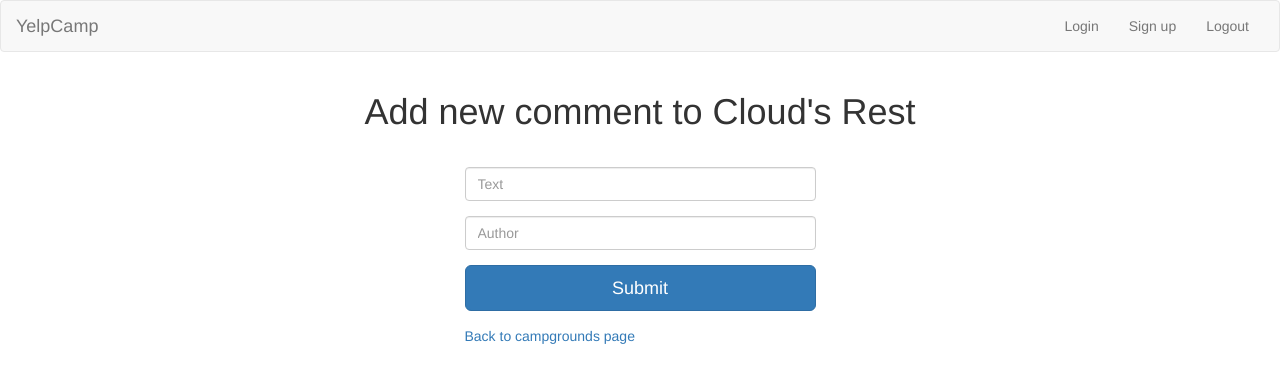
After one commit to joshuaduke/colt_Steele_YelpCamp, a Node server app: page /campgrounds/600000000000000000000003/comments/new in a window 1280 px wide. The commit adds this page. Shown: the top 383 px of the page. Run offline with Node 20, Linux system fonts and the light colour scheme; data comes from the database, SQL or seed files in the repository; some libraries are stand-ins or nearby versions.

Commit message:
moved all campground files into the campground folder whithin views, created commetn routes

```diff
--- a/app.js
+++ b/app.js
@@ -29,7 +29,7 @@ app.get("/campgrounds", (req, res)=>{
     if(err){
       console.log(err)
     }else{
-      res.render("index", {campgrounds: allCampgrounds});
+      res.render("campgrounds/index", {campgrounds: allCampgrounds});
     }
   })
   // res.render("campgrounds", {campgrounds: campgrounds}); //name: data passing in
@@ -37,7 +37,7 @@ app.get("/campgrounds", (req, res)=>{
 
 //NEW - Show form to create new campground
 app.get("/campgrounds/new", (req, res)=>{
-  res.render("new");
+  res.render("campgrounds/new");
 })
 
 // CREATE ROUTE - Add new campground to database
@@ -70,10 +70,52 @@ app.get("/campgrounds/:id", (req,res)=>{
     } else {
       console.log(foundCampground);
         //render show template with that campground
-      res.render("show", {campground: foundCampground});
+      res.render("campgrounds/show", {campground: foundCampground});
     }
   });
-})
+});
+
+// ======================
+// COMMENTS ROUTE
+// ======================
+
+
+app.get("/campgrounds/:id/comments/new", (req, res)=>{
+  Campground.findById(req.params.id, (err, campground)=>{
+    if(err){
+      console.log(err);
+    }
+    else{
+      res.render("comments/new", {campground: campground});
+    }
+  })
+
+});
+
+app.post("/campgrounds/:id/comments", (req, res)=>{
+  //lookup campground using ID
+  Campground.findById(req.params.id, (err, campground)=>{
+    if(err){
+      console.log(err);
+      res.redirect("/campgrounds");
+    } else {
+    //Create new comment
+    Comment.create(req.body.comment, (err, comment)=>{
+      if(err){
+        console.log(err);
+      } else {
+        //connect new comment to campground
+        campground.comments.push(comment);
+        campground.save();
+        //redirect campground show page
+        res.redirect("/campgrounds/" + campground._id);
+      }
+    });
+    }
+  });
+
+});
+
 
 app.listen(3000 ,process.env.IP, ()=>{
   console.log("The server is running...");
--- a/views/index.ejs
+++ b/views/campgrounds/index.ejs
@@ -1,4 +1,4 @@
-<%- include ("partials/header") %>
+<%- include ("../partials/header") %>
 
 <section class="container">
   <header class="jumbotron">
@@ -35,4 +35,4 @@
 </section>
 
 
-<%- include ("partials/footer") %>
+<%- include ("../partials/footer") %>
--- a/views/new.ejs
+++ b/views/campgrounds/new.ejs
@@ -1,4 +1,4 @@
-<%- include ("partials/header") %>
+<%- include ("../partials/header") %>
 
 
 <div class="container">
@@ -27,4 +27,4 @@
   </div>
 </div>
 
-<%- include ("partials/footer") %>
+<%- include ("../partials/footer") %>
--- a/views/show.ejs
+++ b/views/campgrounds/show.ejs
@@ -1,4 +1,4 @@
-<%- include ("partials/header") %>
+<%- include ("../partials/header") %>
 
 <p><%=campground.name%></p>
 
@@ -6,10 +6,12 @@
 
 <p><%=campground.description %>></p>
 
+<p> <a class="btn btn-success" href="/campgrounds/<%= campground._id%>/comments/new">Add New Comment </a> </p>
+
 <% campground.comments.forEach((comment) => { %>
   <p>
     <strong><%= comment.author %></strong> -  <%= comment.text %>
   </p>
 <% }); %>
 
-<%- include ("partials/footer") %>
+<%- include ("../partials/footer") %>
--- /dev/null
+++ b/views/comments/new.ejs
@@ -0,0 +1,26 @@
+<%- include ("../partials/header") %>
+
+
+<div class="container">
+  <div class="row">
+    <h1 style="text-align: center;">Add new comment to <%= campground.name %> </h1>
+    <div style="width:30%; margin:35px auto;">
+      <form action="/campgrounds/<%= campground._id %>/comments" method="POST">
+        <div class="form-group">
+          <input class="form-control " type="text" placeholder="Text" name="comment[text]">
+        </div>
+
+        <div class="form-group">
+          <input class="form-control" type="text" placeholder="Author" name="comment[author]">
+        </div>
+
+        <div class="form-group">
+          <button class="btn btn-lg btn-default btn-block btn-primary">Submit</button>
+        </div>
+      </form>
+      <a href="/campgrounds">Back to campgrounds page</a>
+    </div>
+  </div>
+</div>
+
+<%- include ("../partials/footer") %>
```
